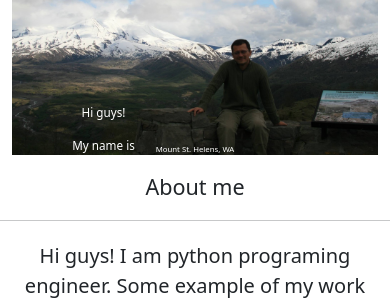
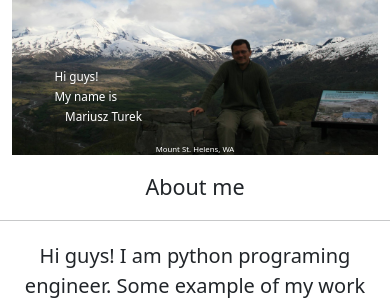
Before and after one commit to MariuszTP/FirstprojectPA1, a Django app: page / in a window 390 px wide. Shown: the part 56-358 px from the top of the page. Run offline with Django 3.2, Linux system fonts and the light colour scheme; some libraries are stand-ins or nearby versions.

Commit message:
style sm

```diff
--- a/pageb/static/bpage/style.css
+++ b/pageb/static/bpage/style.css
@@ -13,12 +13,14 @@
   position: relative;
   animation-name: animation2;
   animation-duration: 3s;
+
 }
 .name {
   position: relative;
   animation-name: animation3;
   animation-duration: 4s;
 }
+
 @keyframes animation1 {
   0%   {background-color:transparent; left:-500px; top:0px;}
   100%  {left:00px; top:0px;}
@@ -34,6 +36,46 @@
   60%   {background-color:transparent; left: 100px; top:0px;}
   100%  { background-color:transparent; left:00px; top:0px;}
 }
+
+.higuysa {
+  position: absolute;
+  animation-name: animation4;
+  animation-duration: 1s;
+  margin-top: 30px;
+
+}
+.mynamea {
+  position: absolute;
+  animation-name: animation5;
+  animation-duration: 3s;
+  margin-top: 50px;
+
+}
+.namea {
+  position: relative;
+  animation-name: animation6;
+  animation-duration: 4s;
+  margin-top: 70px;
+
+
+}
+
+@keyframes animation4 {
+  0%   {background-color:transparent; left:-200px; top:0px;}
+  100%  {left:00px; top:0px;}
+}
+@keyframes animation5 {
+  0%   {background-color:transparent; left:-200px; top:0px;}
+  100%  { left:00px; top:0px;}
+}
+@keyframes animation6 {
+
+  0%    {background-color:transparent; left:-200px; top:0px;}
+  25%   {background-color:transparent; left:-200px; top:0px;}
+  60%   {background-color:transparent; left: 100px; top:0px;}
+  100%  {background-color:transparent; left:0px; top:0px;}
+}
+
 
 .one {
   position: absolute;
--- a/pageb/templates/index.html
+++ b/pageb/templates/index.html
@@ -17,15 +17,15 @@
 
     <div class="container position-absolute top-50" style="margin-top: -40px;">
       <div class="row">
-        <div class="col-sm-4 col-3 offset-md-1  text-center text-white d-none d-sm-block" style="font-size: 2.0vw;">
+        <div class="col-sm-4 col-3 offset-md-1 text-center text-white d-none d-sm-block" style="font-size: 2.0vw;">
           <p class ="higuys">Hi guys!</p>
           <p class = "myname">My name is </p>
           <p class = "name">Mariusz Turek</p>
         </div>
-        <div class="col-4 offset-1 mt-3 offset-md-3 text-center text-white d-block d-sm-none" style="font-size: 3.0vw;">
-          <p class ="higuys">Hi guys!</p>
-          <p class = "myname">My name is</p>
-          <p class = "name">Mariusz Turek</p>
+        <div class="col-4 offset-1 offset-sm-2  text-center text-white d-block d-sm-none" style="font-size: 3.0vw;">
+          <p class ="higuysa">Hi guys!</p>
+          <p class = "mynamea">My name is</p>
+          <p class = "namea">Mariusz Turek</p>
         </div>
       </div>
     </div>
```
